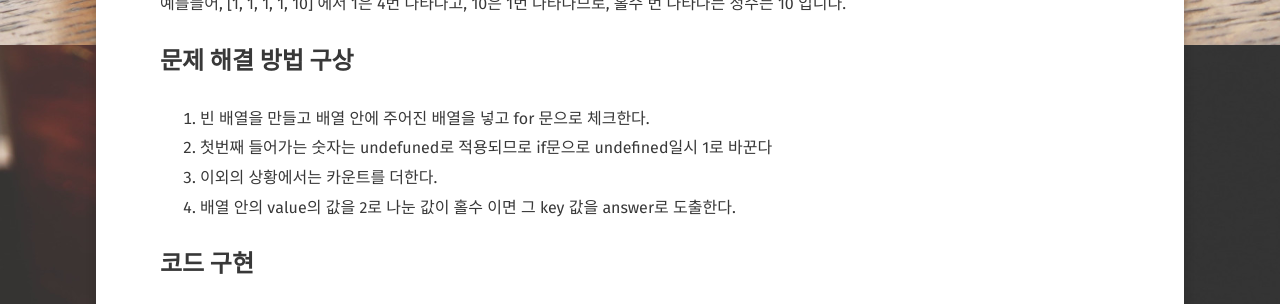
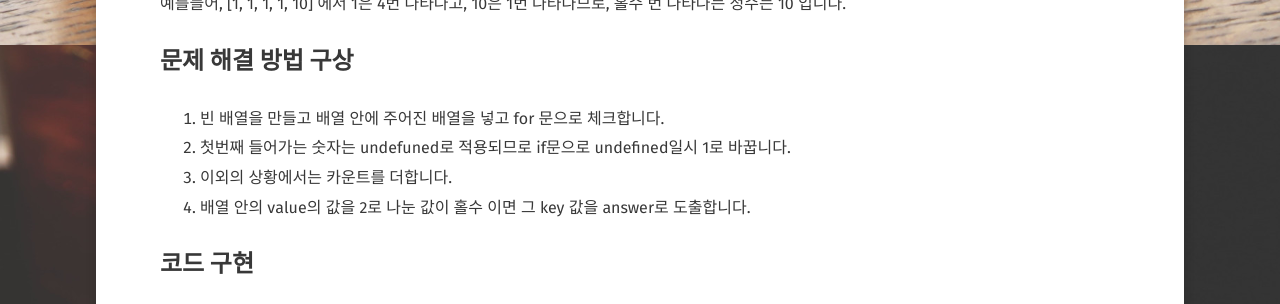
Before and after one commit to Kyounghwan01/lala, a Jekyll site: the page built from _posts/Algorithm/2019-05-06-홀수번나타나는정수.md, in a window 1280 px wide. Shown: the part 855-1159 px from the top of the page. Built offline with Jekyll 4.4.1, drawn with Linux system fonts in a browser that asks for light colours; some web fonts are replaced.

Commit message:
Update 2019-05-06-홀수번나타나는정수.md

```diff
--- a/_posts/Algorithm/2019-05-06-홀수번나타나는정수.md
+++ b/_posts/Algorithm/2019-05-06-홀수번나타나는정수.md
@@ -26,10 +26,10 @@ comments: false
 
 ## 문제 해결 방법 구상
 
-1. 빈 배열을 만들고 배열 안에 주어진 배열을 넣고 for 문으로 체크한다.
-2. 첫번째 들어가는 숫자는 undefuned로 적용되므로 if문으로 undefined일시 1로 바꾼다
-3. 이외의 상황에서는 카운트를 더한다.
-4. 배열 안의 value의 값을 2로 나눈 값이 홀수 이면 그 key 값을 answer로 도출한다.
+1. 빈 배열을 만들고 배열 안에 주어진 배열을 넣고 for 문으로 체크합니다.
+2. 첫번째 들어가는 숫자는 undefuned로 적용되므로 if문으로 undefined일시 1로 바꿉니다.
+3. 이외의 상황에서는 카운트를 더합니다.
+4. 배열 안의 value의 값을 2로 나눈 값이 홀수 이면 그 key 값을 answer로 도출합니다.
 
 
 
```
